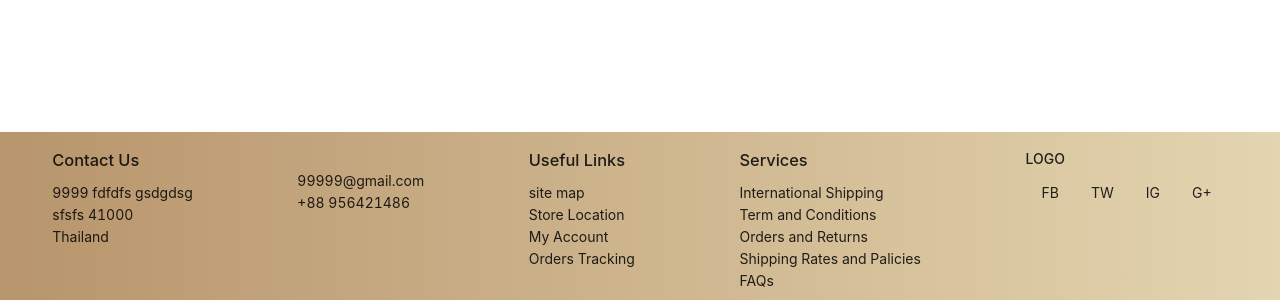
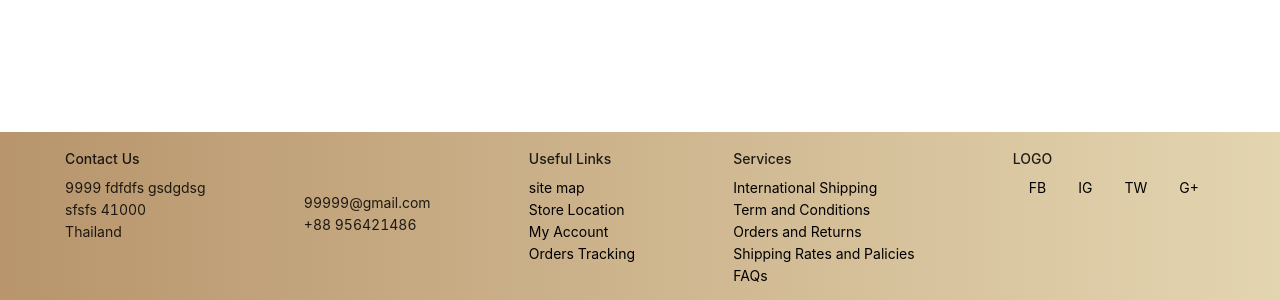
Before and after one commit to prin3x/perfind, a React (Create React App) app in the folder frontend/: page /contact in a window 1280 px wide. Shown: the part 2268-2568 px from the top of the page. Built offline with nearby package versions, Linux system fonts and the light colour scheme; a web font is replaced by a local one.

Commit message:
update1 footer

```diff
--- a/frontend/src/components/Navbar/Footer.js
+++ b/frontend/src/components/Navbar/Footer.js
@@ -1,51 +1,54 @@
 import React from 'react';
 import styled from 'styled-components';
-import { Row, Col, Button } from 'antd';
+import { Row, Col} from 'antd';
+import { Typography } from 'antd';
+const { Link } = Typography;
 
 const Setfooter = styled.div`
-z-index:33;
+z-index:2;
 background:linear-gradient(to right, #b8956c, #e3d5b0);
 height:21vh;
 width:100%;
 bottom: 0;
-padding-top: 1rem;
+padding: 1rem;
 `;
 function Footer() {
     return (
         <Setfooter>
-            <Row justify="space-around"  >
+            <Row justify="space-around" >
                 <Col>
-                    <h3>Contact Us</h3>
+                    <h4>Contact Us</h4>
                     <div>9999 fdfdfs gsdgdsg</div>
                     <div>sfsfs 41000</div>
                     <div>Thailand</div>
                 </Col>
                 <Col>
                     <br></br>
+                    <br></br>
                     <div>99999@gmail.com</div>
                     <div>+88 956421486</div>
                 </Col>
                 <Col>
-                    <h3>Useful Links</h3>
-                    <div>site map</div>
-                    <div>Store Location</div>
-                    <div>My Account</div>
-                    <div>Orders Tracking</div>
+                    <h4>Useful Links</h4>
+                    <div><Link href="https://ant.design" style={{color:"black"}}>site map</Link></div>
+                    <div><Link href="https://ant.design" style={{color:"black"}}>Store Location</Link></div>
+                    <div><Link href="https://ant.design" style={{color:"black"}}>My Account</Link></div>
+                    <div><Link href="https://ant.design" style={{color:"black"}}>Orders Tracking</Link></div>
                 </Col>
                 <Col>
-                    <h3>Services</h3>
-                    <div>International Shipping</div>
-                    <div>Term and Conditions</div>
-                    <div>Orders and Returns</div>
-                    <div>Shipping Rates and Palicies</div>
-                    <div>FAQs</div>
+                    <h4>Services</h4>
+                    <div><Link href="https://ant.design" style={{color:"black"}}>International Shipping</Link></div>
+                    <div><Link href="https://ant.design" style={{color:"black"}}>Term and Conditions</Link></div>
+                    <div><Link href="https://ant.design" style={{color:"black"}}>Orders and Returns</Link></div>
+                    <div><Link href="https://ant.design" style={{color:"black"}}>Shipping Rates and Palicies</Link></div>
+                    <div><Link href="https://ant.design" style={{color:"black"}}>FAQs</Link></div>
                 </Col>
                 <Col>
                     <h4>LOGO</h4>
-                    <Button type="text">FB</Button>
-                    <Button type="text">TW</Button>
-                    <Button type="text">IG</Button>
-                    <Button type="text">G+</Button>
+                    <Link href="https://www.facebook.com/" style={{color:"black",margin:"1rem"}}>FB</Link>
+                    <Link href="https://www.instagram.com" style={{color:"black",margin:"1rem"}}>IG</Link>
+                    <Link href="https://twitter.com/" style={{color:"black",margin:"1rem"}}>TW</Link>
+                    <Link href="https://www.google.co.th" style={{color:"black",margin:"1rem"}}>G+</Link>
                 </Col>
             </Row>
         </Setfooter>
--- a/package.json
+++ b/package.json
@@ -17,5 +17,8 @@
     "url": "https://github.com/prin3x/perfind/issues"
   },
   "homepage": "https://github.com/prin3x/perfind#readme",
-  "dependencies": {}
+  "dependencies": {
+    "sequelize": "^6.3.5",
+    "sequelize-cli": "^6.2.0"
+  }
 }
```
Also changed, not shown: 1 other file (tests, documents, lock files or other folders).
